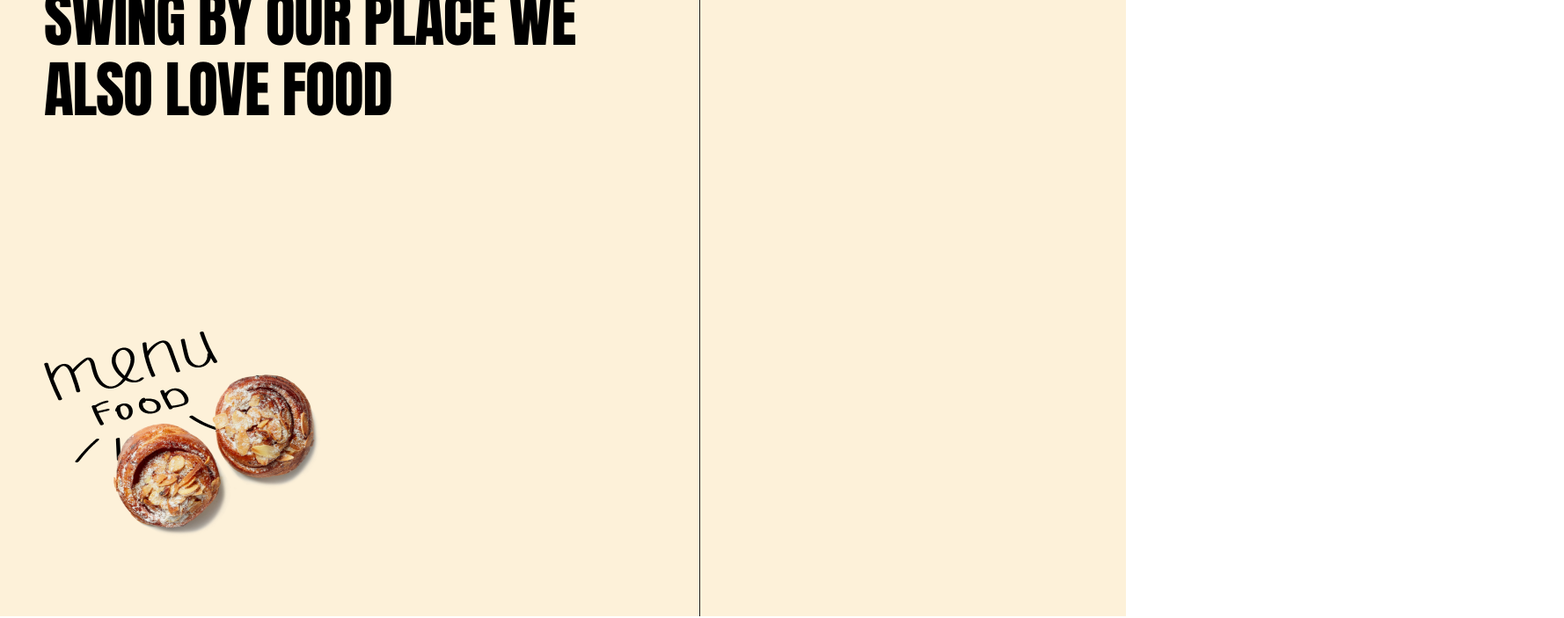
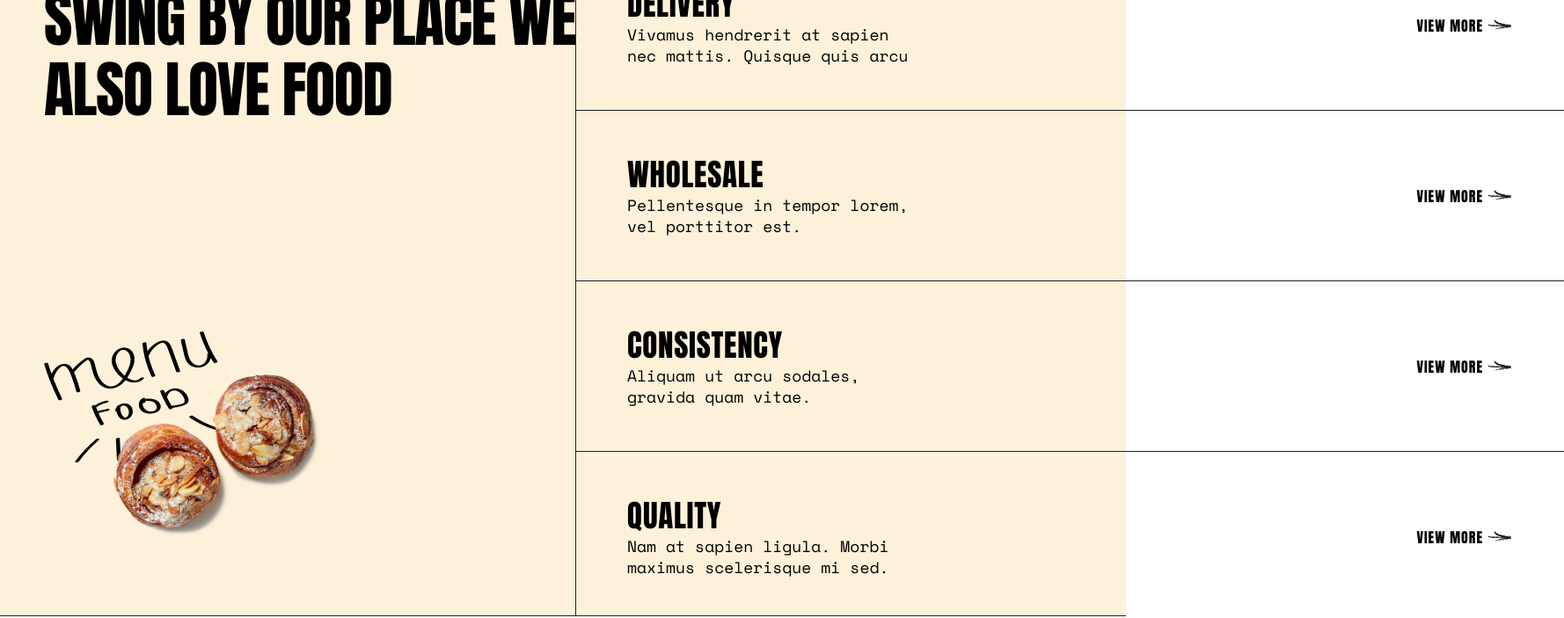
Before and after one commit to nishanthmessi/early-birds-coffee, a React (Vite) app: page / in a window 1280 px wide. Shown: the part 4940-5643 px from the top of the page at 88% size, 1778 px wide, since content can reach past the window. Built offline with nearby package versions, Linux system fonts and the light colour scheme.

Commit message:
color config

```diff
--- a/src/components/AboutSection.jsx
+++ b/src/components/AboutSection.jsx
@@ -17,7 +17,7 @@ const AboutSection = () => {
           </>
         ))}
       </div>
-      <div className='flex items-center h-[583px] border-b border-primary bg-[#fdf1d9]'>
+      <div className='flex items-center h-[583px] border-b border-primary bg-secondary'>
         <div className='flex flex-col items-start gap-[26px] ml-[93px] w-[860px]'>
           <p className='text-[50px] leading-[60px] uppercase w-[782px]'>
             Our blends deliver on the promise of balance and consistency roasted
--- a/src/components/ReserveSection.jsx
+++ b/src/components/ReserveSection.jsx
@@ -1,16 +1,52 @@
 import FoodImg from '../assets/img/food-img.png'
+import ArrowSvg from '../assets/svg/arrow-right.svg'
 
 const ReserveSection = () => {
+  const features = [
+    {
+      title: 'delivery',
+      description: 'Vivamus hendrerit at sapien nec mattis. Quisque quis arcu',
+    },
+    {
+      title: 'Wholesale',
+      description: 'Pellentesque in tempor lorem, vel porttitor est.',
+    },
+    {
+      title: 'Consistency',
+      description: 'Aliquam ut arcu sodales, gravida quam vitae.',
+    },
+    {
+      title: 'Quality',
+      description: 'Nam at sapien ligula. Morbi maximus scelerisque mi sed.',
+    },
+  ]
+
   return (
-    <div className='flex h-[769px] bg-[#fdf1d9]'>
+    <div className='flex h-[769px] bg-secondary border-b border-primary'>
       <div className='flex flex-col justify-start gap-[233px] pl-[50px] pt-[50px] border-r border-primary w-[796px]'>
         <h1 className='text-[70px] leading-[80px] tracking-[-1.4px] uppercase w-[604px]'>
           Swing by our place we also love food
         </h1>
         <img src={FoodImg} alt='food-img' className='h-[237px] w-[315px]' />
       </div>
-      <div>
-        <h1>features</h1>
+      <div className='flex flex-col'>
+        {features.map((feature) => (
+          <div className='flex justify-between py-[50px] px-[58px] w-[1123px] border-b border-primary last:border-b-0'>
+            <div>
+              <h1 className='text-[35px] leading-[45px] tracking-[0.7px] uppercase'>
+                {feature.title}
+              </h1>
+              <p className='text-[18px] leading-[24px] space-mono w-[330px]'>
+                {feature.description}
+              </p>
+            </div>
+
+            <button className='flex items-center gap-[5px] text-[16px] leading-[16px] tracking-[0.96px] uppercase'>
+              view more
+              <img src={ArrowSvg} alt='' />
+            </button>
+          </div>
+        ))}
       </div>
     </div>
   )
--- a/tailwind.config.js
+++ b/tailwind.config.js
@@ -5,6 +5,7 @@ export default {
     extend: {
       colors: {
         primary: '#202020',
+        secondary: '#fdf1d9',
       },
       backgroundImage: {
         'hero-pattern': "url('./src/assets/img/hero-pattern.png')",
```
